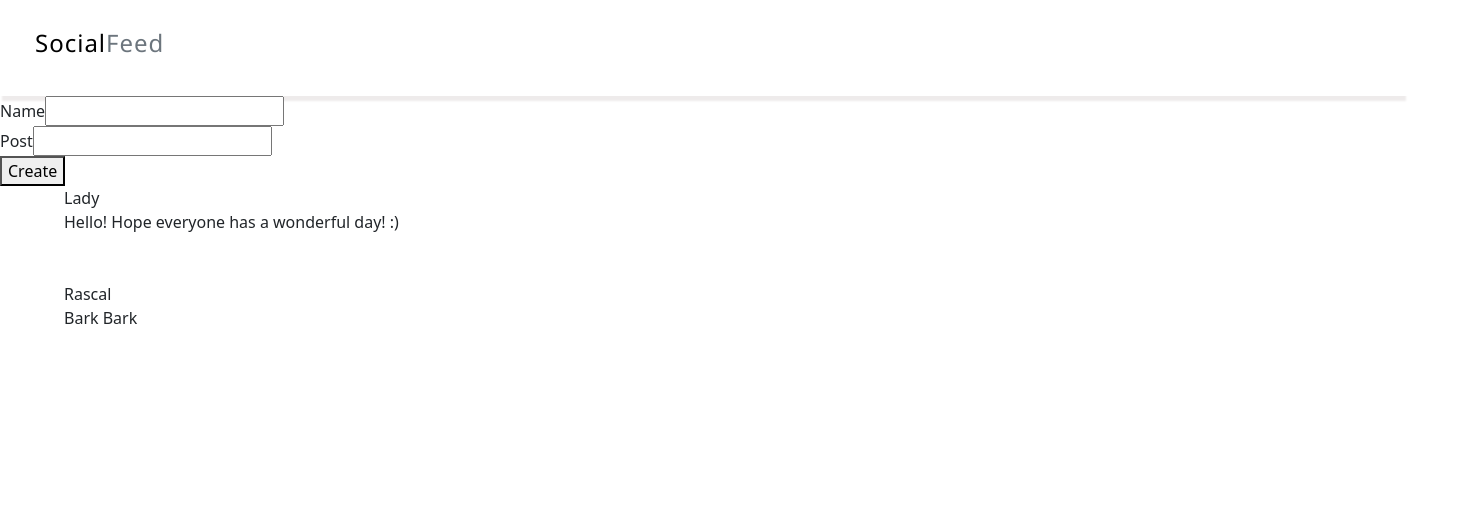
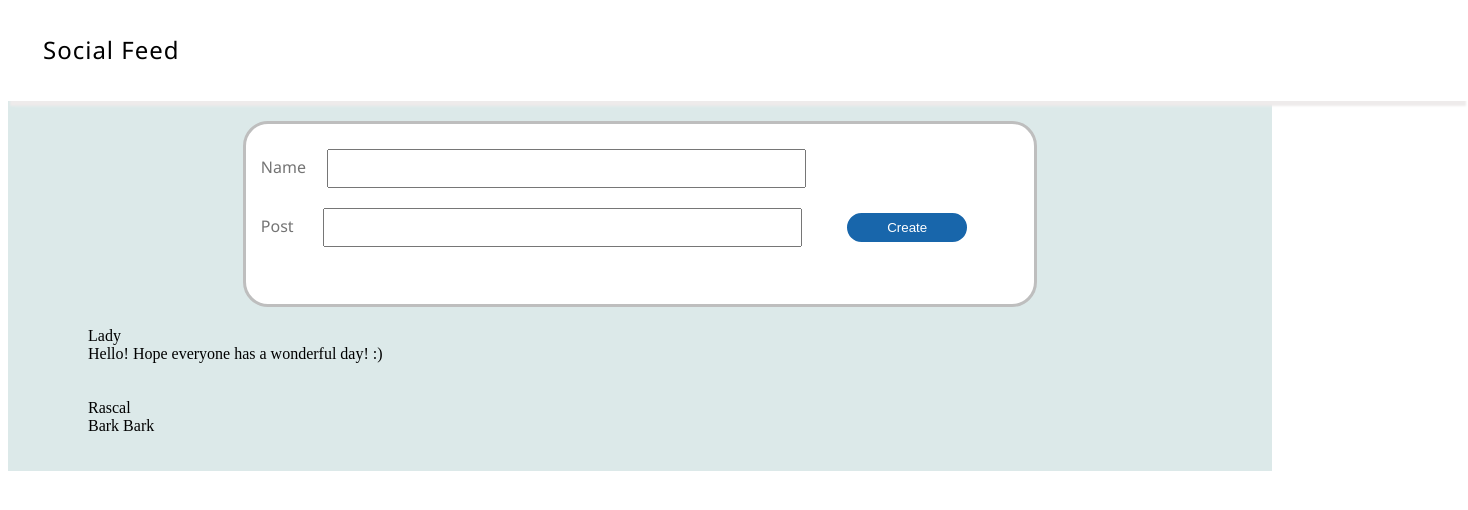
Before and after one commit to ladymeek37/social_feed_proj, a React (Create React App) app in the folder social-feed-react/: page / in a window 1280 px wide. Shown: the top 510 px of the page, 1468 px wide, since content can reach past the window. Built offline with nearby package versions, Linux system fonts and the light colour scheme.

Commit message:
added css styling for PostForm

```diff
--- a/social-feed-react/package.json
+++ b/social-feed-react/package.json
@@ -6,7 +6,6 @@
     "@testing-library/jest-dom": "^5.16.5",
     "@testing-library/react": "^13.4.0",
     "@testing-library/user-event": "^13.5.0",
-    "bootstrap": "^5.2.3",
     "react": "^18.2.0",
     "react-bootstrap": "^2.7.0",
     "react-dom": "^18.2.0",
--- a/social-feed-react/src/App.css
+++ b/social-feed-react/src/App.css
@@ -1,3 +1,5 @@
-body{
-    background-color: rgb(220 241 241);
+div{
+    background-color: rgb(220, 233, 233);
+    height: 100%;
+
 }
--- a/social-feed-react/src/App.jsx
+++ b/social-feed-react/src/App.jsx
@@ -2,7 +2,8 @@ import React, { useState } from "react";
 import NavBar from "./Components/NavBar";
 import PostForm from "./Components/PostForm";
 import PostMapper from "./Components/PostMapper";
-import './App.css'
+import './App.css';
+
 const App = (props) => {
   const [posts, setPost] = useState([
     {
--- a/social-feed-react/src/Components/NavBar.jsx
+++ b/social-feed-react/src/Components/NavBar.jsx
@@ -4,9 +4,7 @@ import "./NavBar.css";
 const NavBar = (props) => {
     return (
         <header className = "header">
-            Social
-            <h className = "text-muted">Feed</h>
-        </header>
+            Social Feed </header>
      );
 }
 
--- /dev/null
+++ b/social-feed-react/src/Components/PostForm.css
@@ -0,0 +1,33 @@
+form{
+    background-color: white;
+    padding: 15px;
+    width: 60%;
+    text-align: left;
+    margin: auto;
+    margin-top: 20px;
+    margin-bottom: 20px;
+    border-style: solid;
+    border-color:rgb(190, 190, 190);
+    border-radius: 25px;
+    height: 150px;
+    font-family: 'Segoe UI', Tahoma, Geneva, Verdana, sans-serif;
+    color: rgb(116, 116, 116);
+}
+
+input[type=text] {
+    padding:10px;
+    margin:10px 0;
+    width: 60%;
+}
+
+button{
+    color: white;
+    background-color: rgb(24 102 171);
+    border-style: solid;
+    border-color: rgb(24 102 171);
+    border-radius: 25px;
+    padding: 5px;
+    position: relative;
+    left: 6%;
+    width: 120px;
+}
--- a/social-feed-react/src/Components/PostForm.jsx
+++ b/social-feed-react/src/Components/PostForm.jsx
@@ -1,5 +1,6 @@
 // import { toHaveFormValues } from '@testing-library/jest-dom/dist/matchers';
 import React, { useState } from 'react';
+import "./PostForm.css";
 
 // Create a new post to go into app... takes userInput and the way to set UserInput
 // from App as props
@@ -26,11 +27,11 @@ const PostForm = (props) => {
     }
 
     return (
-        <form onSubmit={onSubmit}>
-            <label>Name  </label>
+        <form onSubmit={onSubmit} class="rounded">
+            <label>Name &nbsp;&nbsp;&nbsp; </label>
             <input type='text' value={name} onChange = {(event) => setName(event.target.value)} /> <br/>
-            <label>Post  </label>
-            <input type='text' value={text} onChange = {(event) => setText(event.target.value)}/> <br/>
+            <label>Post&nbsp;&nbsp;&nbsp;&nbsp;&nbsp;&nbsp;&nbsp;</label>
+            <input type='text' value={text} onChange = {(event) => setText(event.target.value)}/>
             <button type='submit'>Create</button>
         </form>
      );
--- a/social-feed-react/src/Components/PostMapper.jsx
+++ b/social-feed-react/src/Components/PostMapper.jsx
@@ -1,5 +1,6 @@
 import React from 'react';
 import PostPresenter from './PostPresenter';
+import "./PostMapper.css"
 
 // Takes in the array as props from App
 
--- a/social-feed-react/src/index.js
+++ b/social-feed-react/src/index.js
@@ -1,7 +1,6 @@
 import React from 'react';
 import ReactDOM from 'react-dom/client';
 import App from './App';
-import 'bootstrap/dist/css/bootstrap.min.css';
 
 
 const root = ReactDOM.createRoot(document.getElementById('root'));
```
Also changed, not shown: social-feed-react/src/Components/PostMapper.css (added), 1 other file (tests, documents, lock files or other folders).
